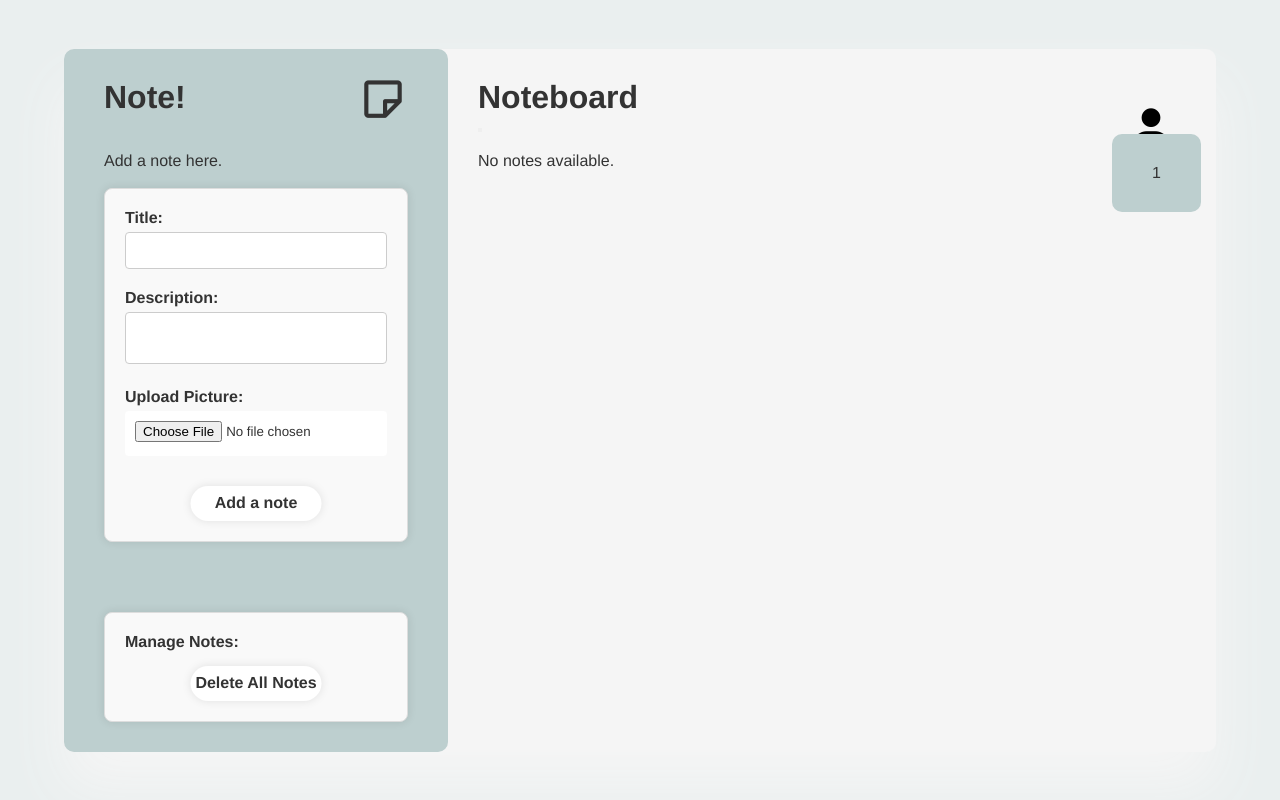
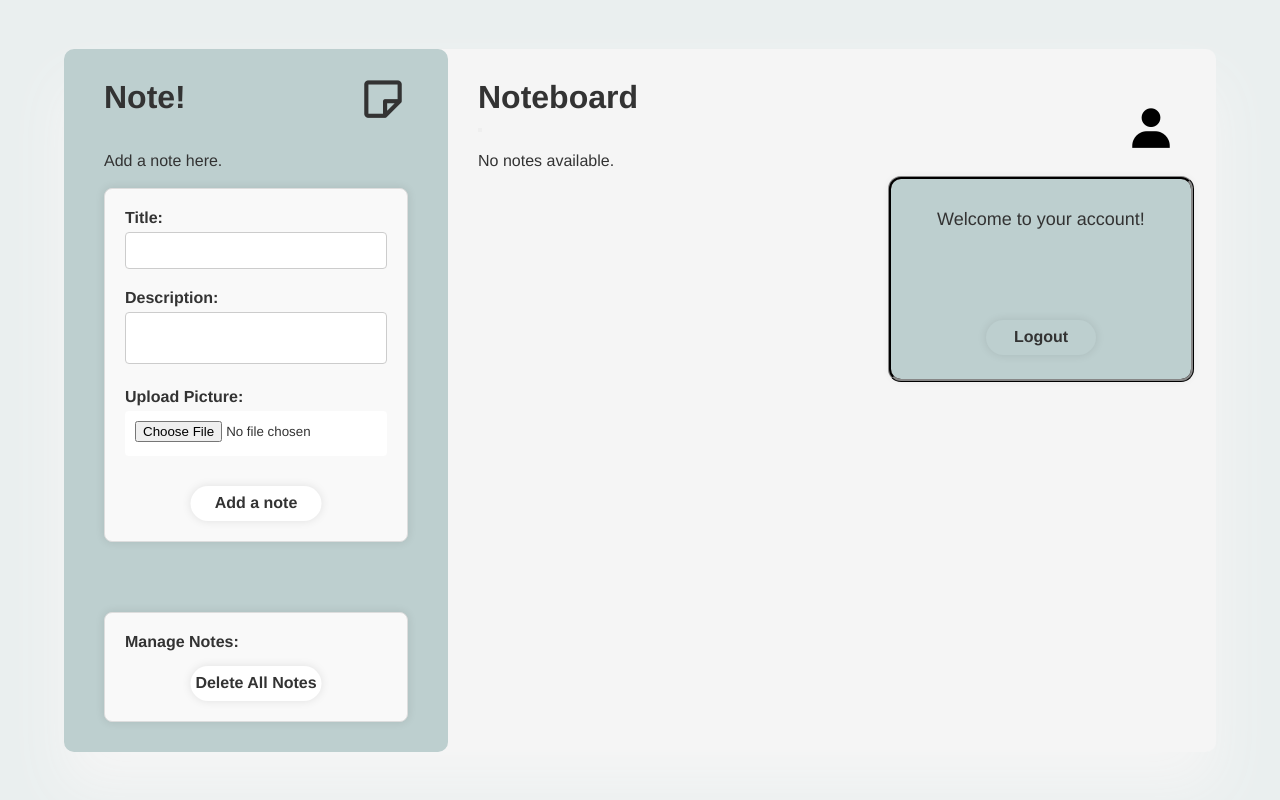
Before and after one commit to nadiiykka/PHP, a PHP site: page /welcome.php in a window 1280 px wide. Run offline with PHP 8.4, Linux system fonts and the light colour scheme; the visitor is signed in with stand-in values (Sample User, id 1).

Commit message:
Account + logout

```diff
--- a/Tehtävä 7/login.php
+++ b/Tehtävä 7/login.php
@@ -27,6 +27,7 @@ if ($_SERVER["REQUEST_METHOD"] == "POST") {
 
     if ($isAuthenticated) {
         session_regenerate_id();
+        $_SESSION['username'] = $username;
         header("Location: welcome.php");
         exit();
     } else {
--- a/Tehtävä 7/style.css
+++ b/Tehtävä 7/style.css
@@ -219,10 +219,46 @@ input[type="file"] {
 .right_Side .account
 {
     background: #bdcfcf;
+    position: absolute;
     border-radius: 10px;
+    height: 200px;
+    width: 300px;
     padding: 30px 40px;
-    position: absolute;
-    right: 15px;
+    z-index: 9999;
+    right: 25px;
+    top: 100px;
+    outline: ridge;
+    box-shadow: 0 0 10px rgba(0, 0, 0, .1);
+}
+
+.account p
+{
+    font-size: 18px;
+    color: #333;
+    font-weight: 500;
+    text-align: center;
+    display: block;
+}
+
+.account button {
+    width: 50%;
+    height: 35px;
+    top: 90px;
+    background: #bdcfcf;
+    border: none;
+    outline: none;
+    border-radius: 100px;
+    box-shadow: 0 0 10px rgba(0, 0, 0, .1);
+    cursor: pointer;
+    font-size: 16px;
+    color: #333;
+    font-weight: 600;
+    position: relative;
+    transform: translateX(50%);
+}
+
+.account button:hover {
+    background-color: #fff;
 }
 
 .right_Side h1 {
--- a/Tehtävä 7/welcome.php
+++ b/Tehtävä 7/welcome.php
@@ -51,12 +51,13 @@ if (file_exists($notesFile)) {
         <div class="right_Side">
             <h1>Noteboard</h1>
             <form action="account.php" method="post">
-                <button type="submit" name="account" onclick="return"><i class='bx bxs-user'></i></button>
+                <button type="submit" name="account"><i class='bx bxs-user'></i></button>
             </form>
-            <?php if (isset($_SESSION['account'])): ?>
+
+            <?php if (isset($_SESSION['accountVisible']) && $_SESSION['accountVisible']): ?>
                 <div class="account">
-                    <p><?php echo $_SESSION['account']; ?></p>
-                    <?php unset($_SESSION['account']); ?>
+                    <p>Welcome to your account!</p>
+                    <a href="logout.php"><button onclick="return confirm('Are you sure you want to log out?');">Logout</button></a>
                 </div>
             <?php endif; ?>
             <br>
```
Also changed, not shown: Tehtävä 7/account.php (+6 -2 lines), Tehtävä 7/logout.php (added, +18 -0 lines).
